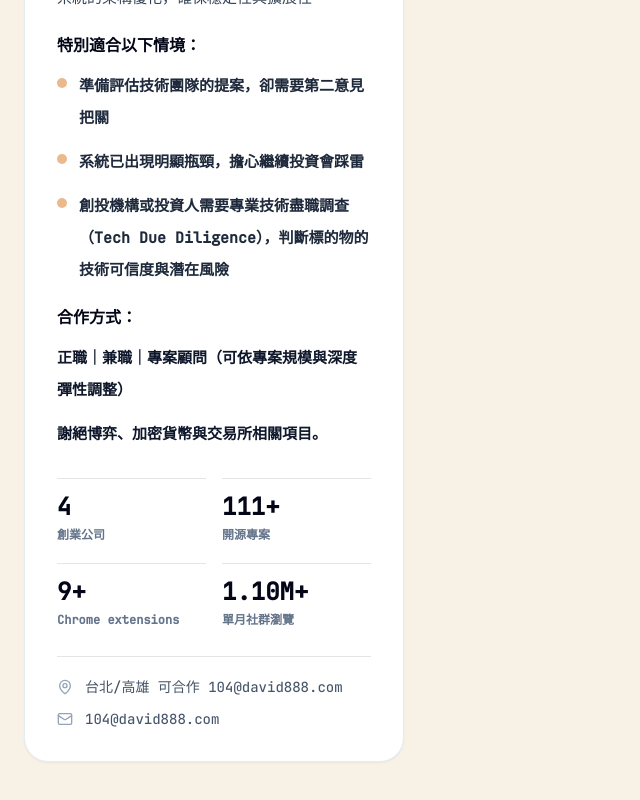
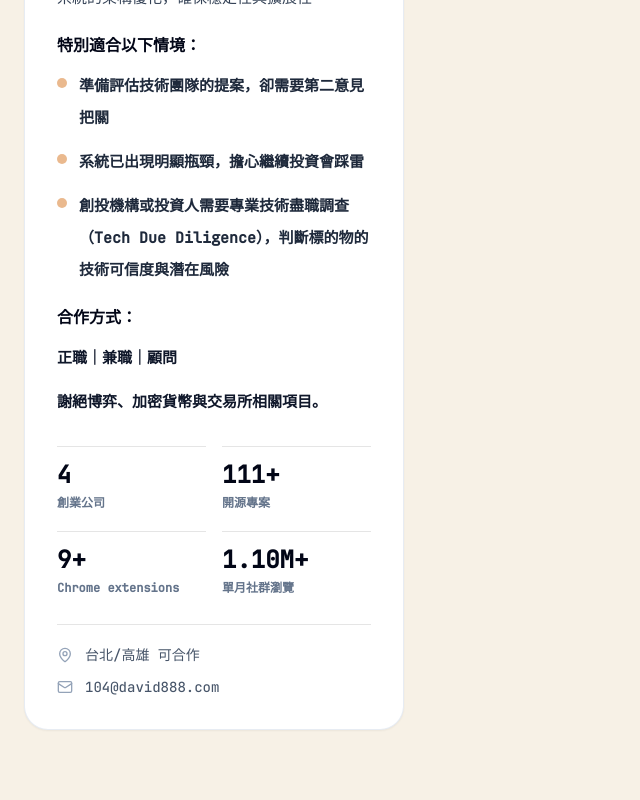
Before and after one commit to tbdavid2019/david888-bento-portfolio, a React (Vite) app: page / in a window 1280 px wide. Shown: the part 1181-1981 px from the top of the page, without its empty margins (0-640 px from the left). Built offline with nearby package versions, Linux system fonts and the light colour scheme; a web font is replaced by a local one.

Commit message:
Trim contact info and advisory label

```diff
--- a/data/bento-profile.json
+++ b/data/bento-profile.json
@@ -2,7 +2,7 @@
   "name": "David Chiang",
   "avatarSource": "https://lh3.googleusercontent.com/a/ACg8ocJJ6cr4F_Z4usLfSD4lT1E9RNUxoX_RcRjzyl-0beVmg5CIq08Rog=s512-c",
   "avatar": "/bento/bento-image-002.png",
-  "contactLine": "台北/高雄 可合作 104@david888.com",
+  "contactLine": "台北/高雄 可合作",
   "contactLineEn": "Taipei / Kaohsiung / Remote collaboration",
   "email": "104@david888.com"
 }
--- a/data/profile-content.ts
+++ b/data/profile-content.ts
@@ -50,7 +50,7 @@ export const profileContent: Record<Locale, ProfileLocaleContent> = {
         text: '創投機構或投資人需要專業技術盡職調查（Tech Due Diligence），判斷標的物的技術可信度與潛在風險',
       },
       { kind: 'sectionTitle', text: '合作方式：' },
-      { kind: 'note', text: '正職｜兼職｜專案顧問（可依專案規模與深度彈性調整）' },
+      { kind: 'note', text: '正職｜兼職｜顧問' },
       { kind: 'note', text: '謝絕博弈、加密貨幣與交易所相關項目。' },
     ],
   },
```
